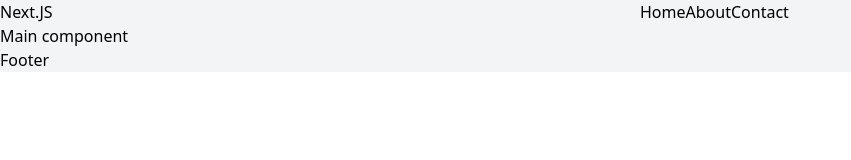
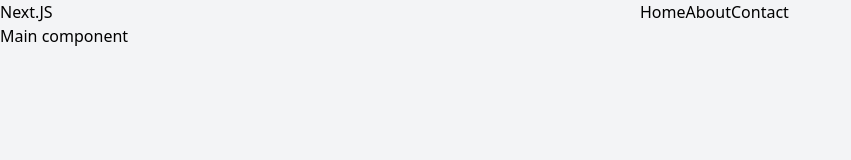
Before and after one commit to ErfiDev/meetup-app, a Next.js app: page / in a window 1280 px wide. Shown: the top 160 px of the page, without its empty margins (0-851 px from the left). Built offline with nearby package versions, Linux system fonts and the light colour scheme.

Commit message:
fixing height in main component and __next

```diff
--- a/pages/index.js
+++ b/pages/index.js
@@ -6,7 +6,7 @@ import Main from "./main/main";
 const HomePage = () => {
   useEffect(() => {
     document.getElementById("__next").className =
-      "bg-gray-100 w-screen box-border m-0 p-0";
+      "bg-gray-100 min-h-full w-screen box-border m-0 p-0";
   });
   return (
     <>
--- a/pages/main/main.js
+++ b/pages/main/main.js
@@ -1,9 +1,5 @@
 function Main() {
-    return (
-        <main>
-            Main component
-        </main>
-    )
+  return <main className="w-full min-h-half">Main component</main>;
 }
 
-export default Main
+export default Main;
--- a/tailwind.config.js
+++ b/tailwind.config.js
@@ -3,8 +3,12 @@ module.exports = {
   darkMode: false, // or 'media' or 'class'
   theme: {
     fontFamily: {
-      "poppins": ["Poppins" , "sans-serif"]
-    }
+      poppins: ["Poppins", "sans-serif"],
+    },
+    minHeight: {
+      half: "70vh",
+      full: "100vh",
+    },
   },
   variants: {
     container: {
@@ -12,4 +16,4 @@ module.exports = {
     },
   },
   plugins: [],
-}
+};
```
